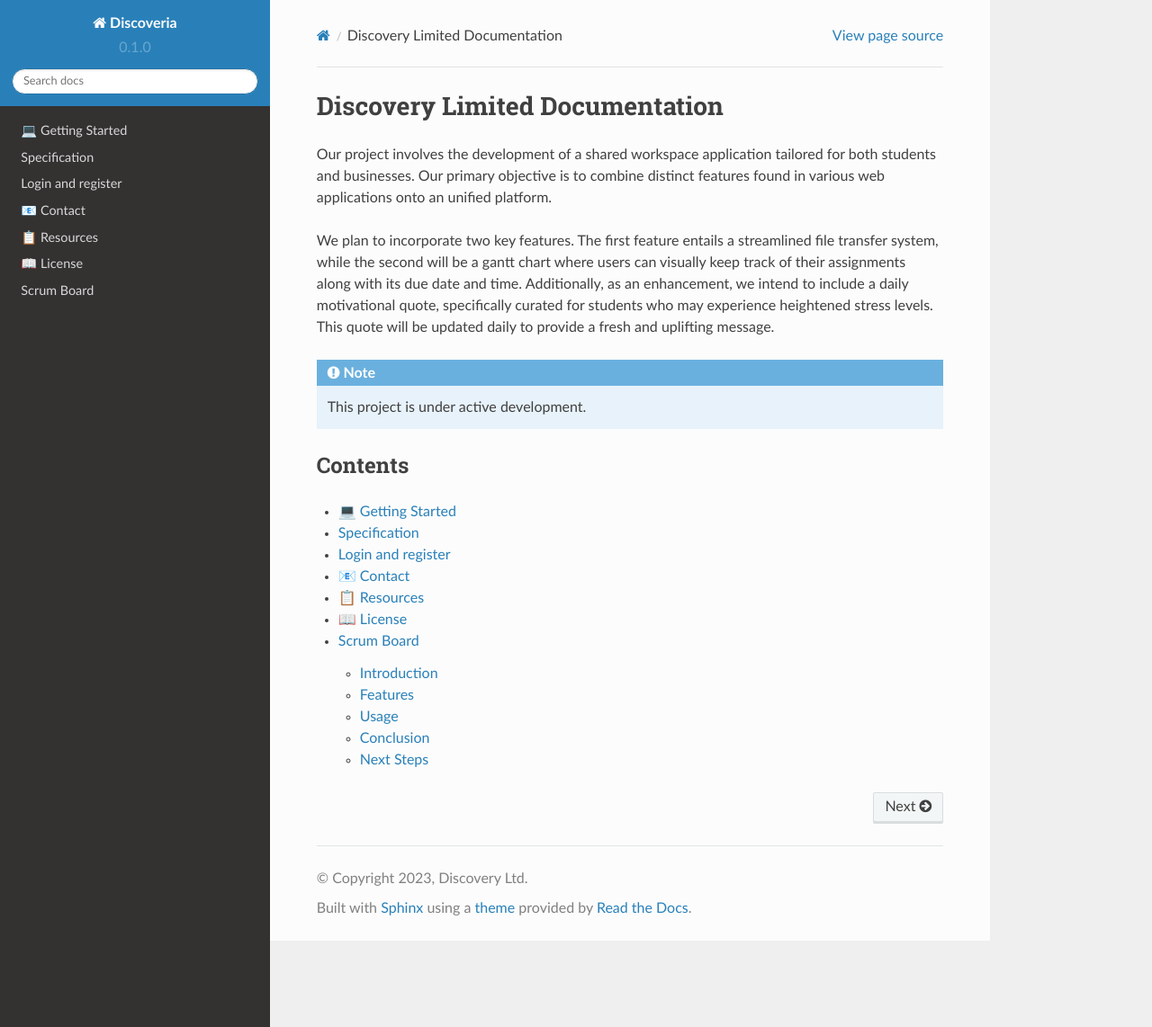
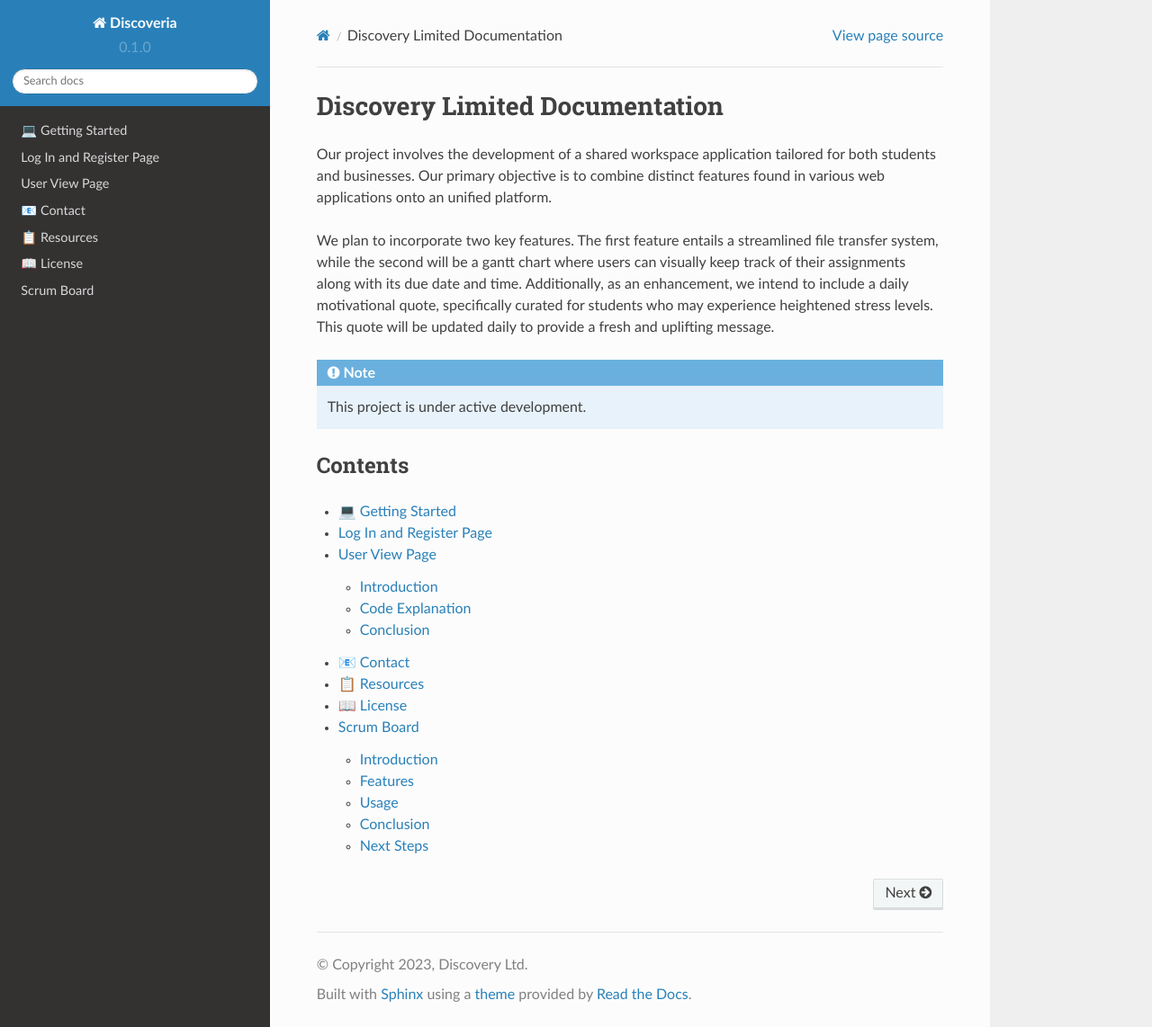
Before and after one commit to Discovery-Limited/documentation, a Sphinx documentation site: the page built from docs/source/index.rst, in a window 1280 px wide and 1142 px high. Shown: the whole window at 90% size. Built offline with Sphinx 7.4.7 and the Read the Docs theme 2.0.0, drawn with Linux system fonts in a browser that asks for light colours; some of the changed lines change nothing that is shown.

Commit message:
log in and register function explanation

```diff
--- a/docs/source/index.rst
+++ b/docs/source/index.rst
@@ -17,8 +17,8 @@
 .. toctree::
 
    getstart
-   specification
    loginAndRegister
+   userView
    contact
    resources
    license
--- a/docs/source/loginAndRegister.rst
+++ b/docs/source/loginAndRegister.rst
@@ -1,2 +1,134 @@
-Login and register
+Log In and Register Page
 =====
+
+An explanation of the functions used in the log in and the sign up pages.
+
+.. code-block:: javascript
+    function validateLogin() {
+        if (email.value.length == 0 && password.value.length == 0 ) {
+            button.style.cursor = 'not-allowed';
+            button.style.opacity = (0.4);
+        } else if(email.value == '' && password.value == ''){
+            button.style.cursor = 'not-allowed';
+            button.style.opacity = (0.4);
+        } else if (password.value.length >= 8 && email.value != '' ) {
+            button.style.opacity = (1);
+            button.style.cursor = 'pointer';
+        } else {
+            button.style.cursor = 'not-allowed';
+            button.style.opacity = (0.4);
+        }
+    }
+
+The validateLogin() function is called on key down for the email and password input fields.
+This function prevents the user from clicking on the 'log in' button if the inputs do not meet the requirements, which is if any of the fields are left empty.
+
+.. code-block:: javascript
+    function checkUsername() {
+        const rules = {
+            length: username.value.length > 4,
+            specialChar: /[!@#$%^&*(),.?";':{}|<>]/.test(username.value)
+        };
+
+        const messages = [];
+        if (!rules.length) messages.push("Username must be longer than 4 characters.");
+        if (rules.specialChar) messages.push("Username must not contain special character.");
+        if (messages.length === 0) {
+            usernameFeedback.style.display = 'none';
+            usernameChecked = true;
+        } else {
+            usernameFeedback.style.display = 'block';
+            usernameFeedback.innerHTML = messages.join('<br>');
+            usernameChecked = false;
+        }
+        handleForm();
+    }
+
+The checkUsername() function is called on key up on the username input field.
+If the username meets the requirements, which is to have more than 4 characters and not contain any special characters, then usernameChecked will be set to true.
+If the username does not meet the requirements, then usernameChecked is set to false. Also, a message stating that the username entered is not valid and the reason why will be displayed below the username input field.
+
+
+.. code-block:: javascript
+    function checkEmail() {
+        const emailVal = email.value;
+        if (!emailVal.includes('@')) {
+            emailFeedback.style.display = 'block';
+            emailChecked = false;
+
+        } else {
+            emailFeedback.style.display = 'none';
+            emailChecked = true;
+        }
+        handleForm();
+    }
+The checkEmail() function is called on key up on the email input field.
+The function checks if the input contains the '@' symbol, and sets the 'emailChecked' variable to true if it does.
+
+
+.. code-block:: javascript
+    function checkPassword(event) {
+        const placeholder = event.target.placeholder;
+
+        if (placeholder === "Password") {
+            const rules = {
+                length: password.value.length > 8,
+                uppercase: /[A-Z]/.test(password.value),
+                lowercase: /[a-z]/.test(password.value),
+                number: /\d/.test(password.value),
+                specialChar: /[£~`!@#$%^&*(),.?";':{}|<>]/.test(password.value)
+            };
+
+            const messages = [];
+            if (!rules.length) messages.push("Password must be longer than 8 characters.");
+            if (!rules.uppercase) messages.push("Password must contain at least one uppercase letter.");
+            if (!rules.lowercase) messages.push("Password must contain at least one lowercase letter.");
+            if (!rules.number) messages.push("Password must contain at least one number.");
+            if (!rules.specialChar) messages.push("Password must contain at least one special character.");
+            if (messages.length === 0) {
+                passwordFeedback.style.display = 'none';
+                if (confirmPassword.value.length > 0) {
+                    if (password.value !== confirmPassword.value) {
+                        confirmFeedback.style.display = 'block'
+                        passwordChecked = false;
+
+                    } else {
+                        confirmFeedback.style.display = 'none';
+                        passwordChecked = true;
+                    }
+                }
+            } else {
+                passwordFeedback.style.display = 'block';
+                passwordFeedback.innerHTML = messages.join('<br>');
+                passwordChecked = false;
+            }
+            return;
+        }
+        if (password.value !== confirmPassword.value) {
+            confirmFeedback.style.display = 'block'
+            passwordChecked = false;
+
+        } else {
+            confirmFeedback.style.display = 'none';
+            passwordChecked = true;
+
+        }
+        handleForm();
+    }
+
+The checkPassword() function is called on key up on the password and confirm password input fields.
+The password must contain an uppercase letter, a lowercase letter, a number, a special character, and be longer than 8 characters.
+If the password entered does not meet any of these requirements, a message below the password input will notify the user on which requirement(s) the password does not meet.
+
+.. code-block:: javascript
+    function handleForm() {
+        if (usernameChecked && emailChecked && passwordChecked) {
+            submitForm.classList.add("active");
+            return submitForm.disabled = false;
+        }
+        submitForm.classList.remove("active");
+        submitForm.disabled = true;
+    }
+
+The handleForm() function is called at the end of each of the input check functions for signing up.
+When all the inputs meet the requirements, the user will be able to click on the 'sign up' button to successfully create their account.
--- a/docs/source/specification.rst
+++ /dev/null
@@ -1,4 +0,0 @@
-Specification
-======
-
-test line
```
